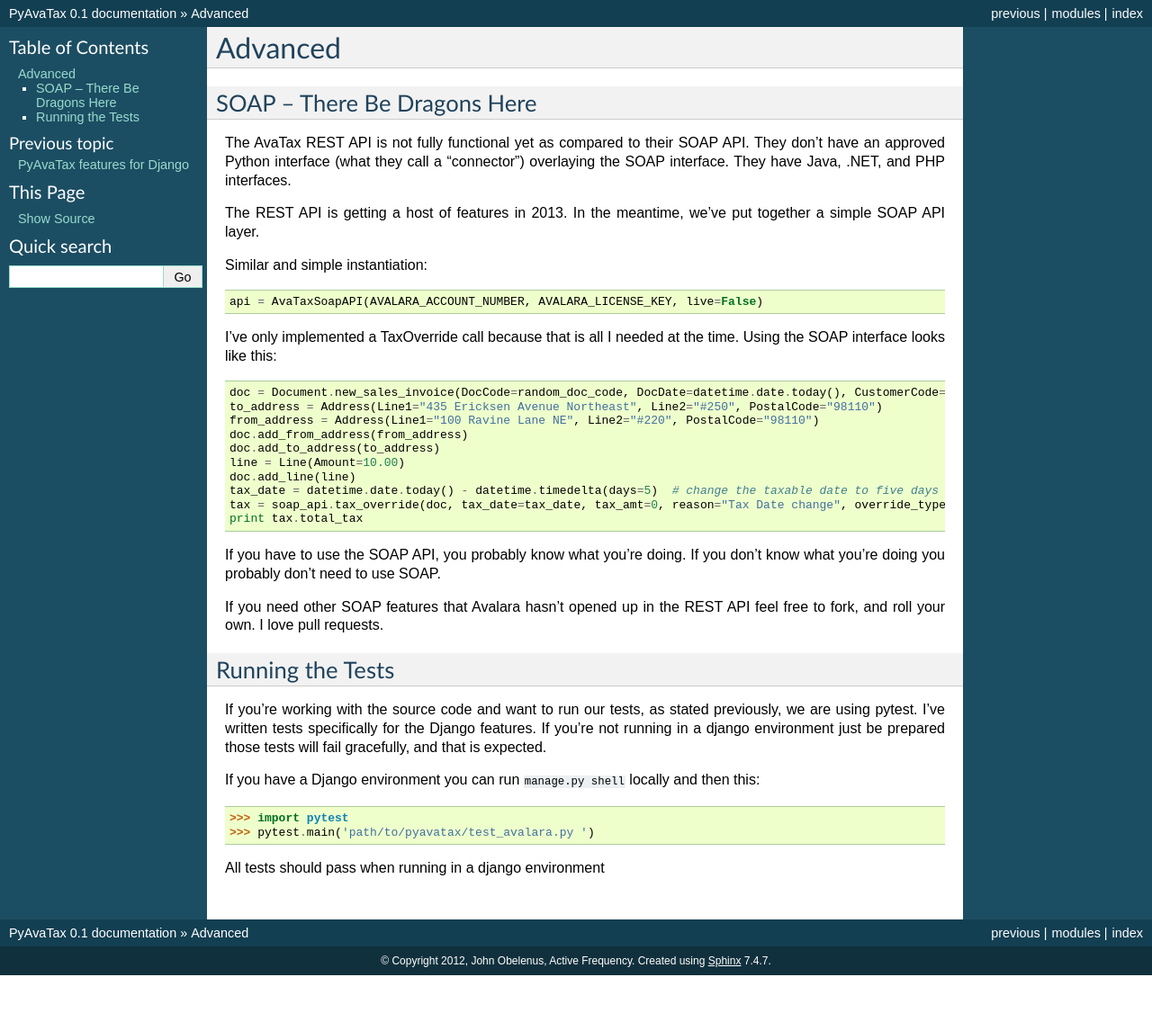
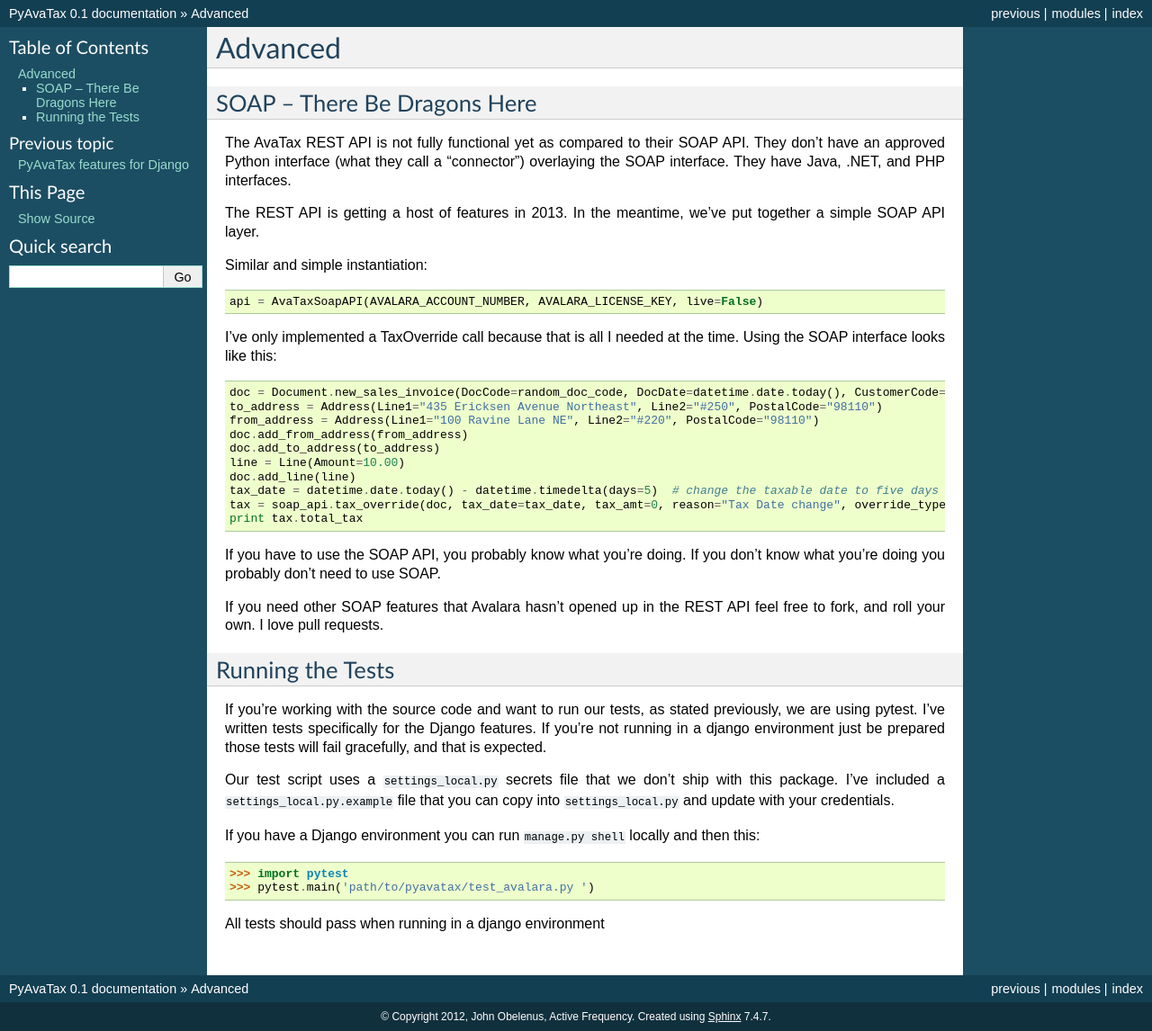
Before and after one commit to activefrequency/pyavatax, a Sphinx documentation site: the page built from docs/advanced.rst, in a window 1280 px wide. Shown: the whole page at 90% size. Built offline with Sphinx 7.4.7, drawn with Linux system fonts in a browser that asks for light colours; before the commit the page ends 1084 px from its top, so only the background shows below that.

Commit message:
doc updates, with settings local example file

```diff
--- a/docs/advanced.rst
+++ b/docs/advanced.rst
@@ -39,6 +39,8 @@
 
 If you're working with the source code and want to run our tests, as stated previously, we are using pytest. I've written tests specifically for the Django features. If you're not running in a django environment just be prepared those tests will fail gracefully, and that is expected.
 
+Our test script uses a ``settings_local.py`` secrets file that we don't ship with this package. I've included a ``settings_local.py.example`` file that you can copy into ``settings_local.py`` and update with your credentials.
+
 If you have a Django environment you can run ``manage.py shell`` locally and then this:
 ::
     >>> import pytest
```
Also changed, not shown: 1 other file.
